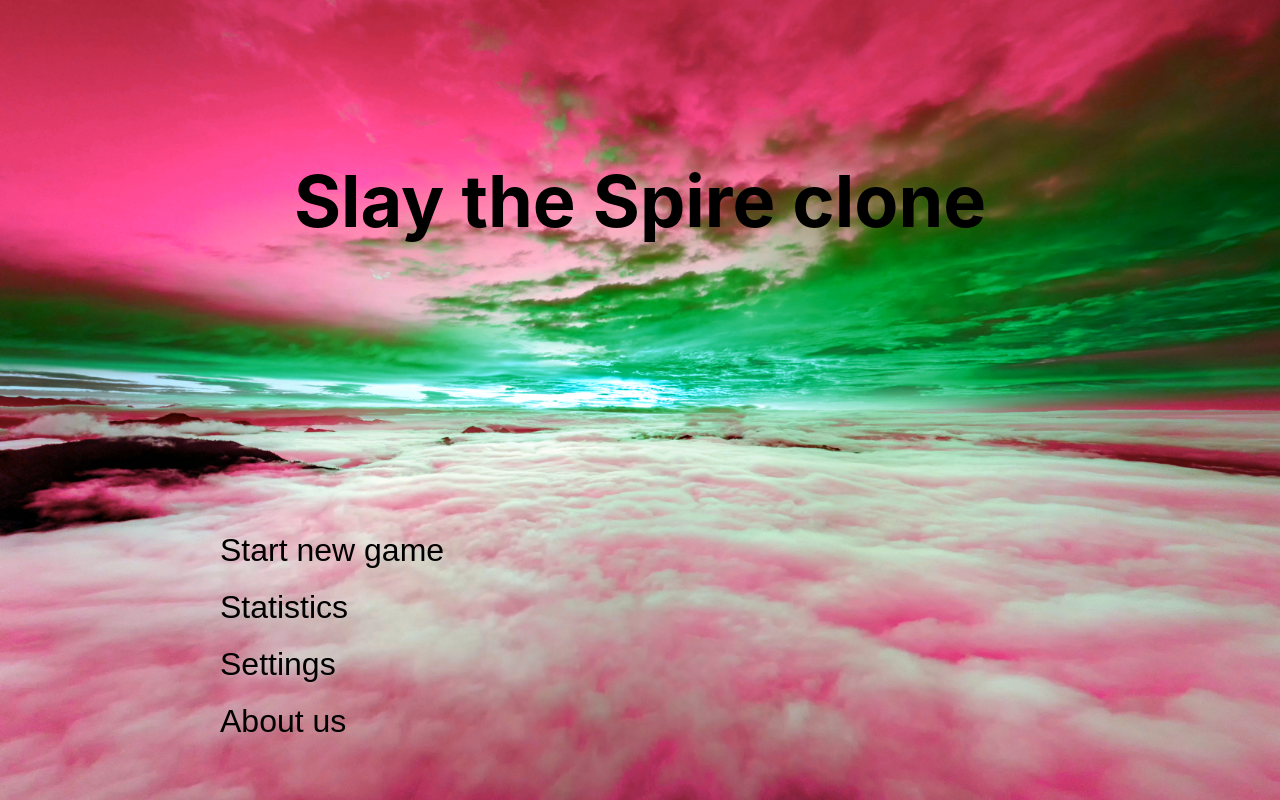
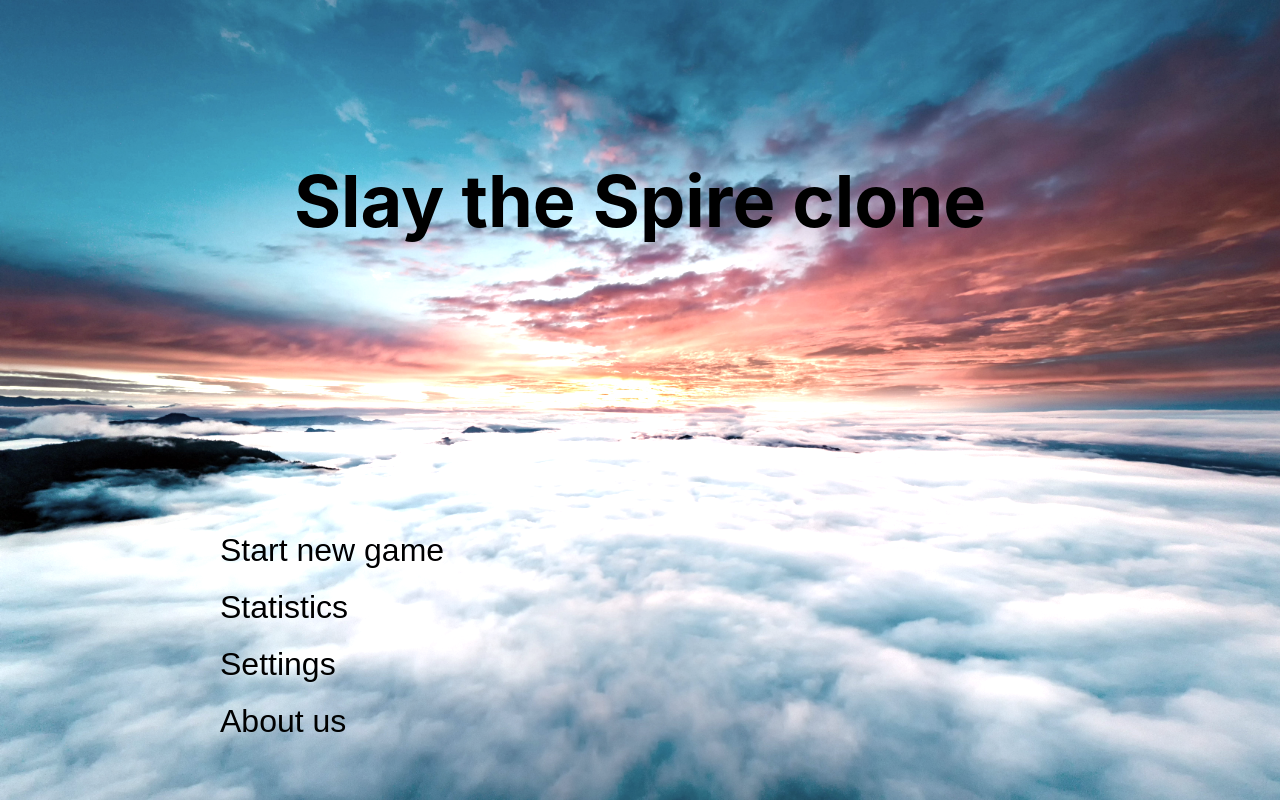
Before and after one commit to EmilNilsson12/slay-the-spire-clone, a Next.js app: page / in a window 1280 px wide. Built offline with nearby package versions, Linux system fonts and the light colour scheme.

Commit message:
Change background animation on start menu to be lightning strikes

```diff
--- a/components/MainMenu/MainMenu.styled.js
+++ b/components/MainMenu/MainMenu.styled.js
@@ -13,20 +13,37 @@
     place-items: center;
 
     animation-name: background-mood;
-    animation-duration: 5000ms;
+    animation-duration: 6000ms;
     animation-timing-function: ease-in;
     animation-iteration-count: infinite;
-    animation-direction: alternate;
 
     @keyframes background-mood {
         0% {
-            filter: saturate(1) hue-rotate(0deg);
+            filter: saturate(1) hue-rotate(0deg) brightness(100%);
+        }
+        5% {
+            filter: saturate(140%) hue-rotate(0deg) brightness(100%);
+        }
+        49% {
+            filter: saturate(130%) hue-rotate(50deg) brightness(80%);
         }
         50% {
-            filter: saturate(1) hue-rotate(100deg);
+            filter: saturate(110%) hue-rotate(-20deg) brightness(140%);
+        }
+        59% {
+            filter: saturate(1) hue-rotate(0deg) brightness(80%);
+        }
+        60% {
+            filter: saturate(110%) hue-rotate(-20deg) brightness(140%);
+        }
+        80% {
+            filter: saturate(130%) hue-rotate(-20deg) brightness(90%);
+        }
+        81% {
+            filter: saturate(30%) hue-rotate(0deg) brightness(150%);
         }
         100% {
-            filter: saturate(150%) hue-rotate(150deg);
+            filter: saturate(1) hue-rotate(0deg) brightness(100%);
         }
     }
 `;
```
